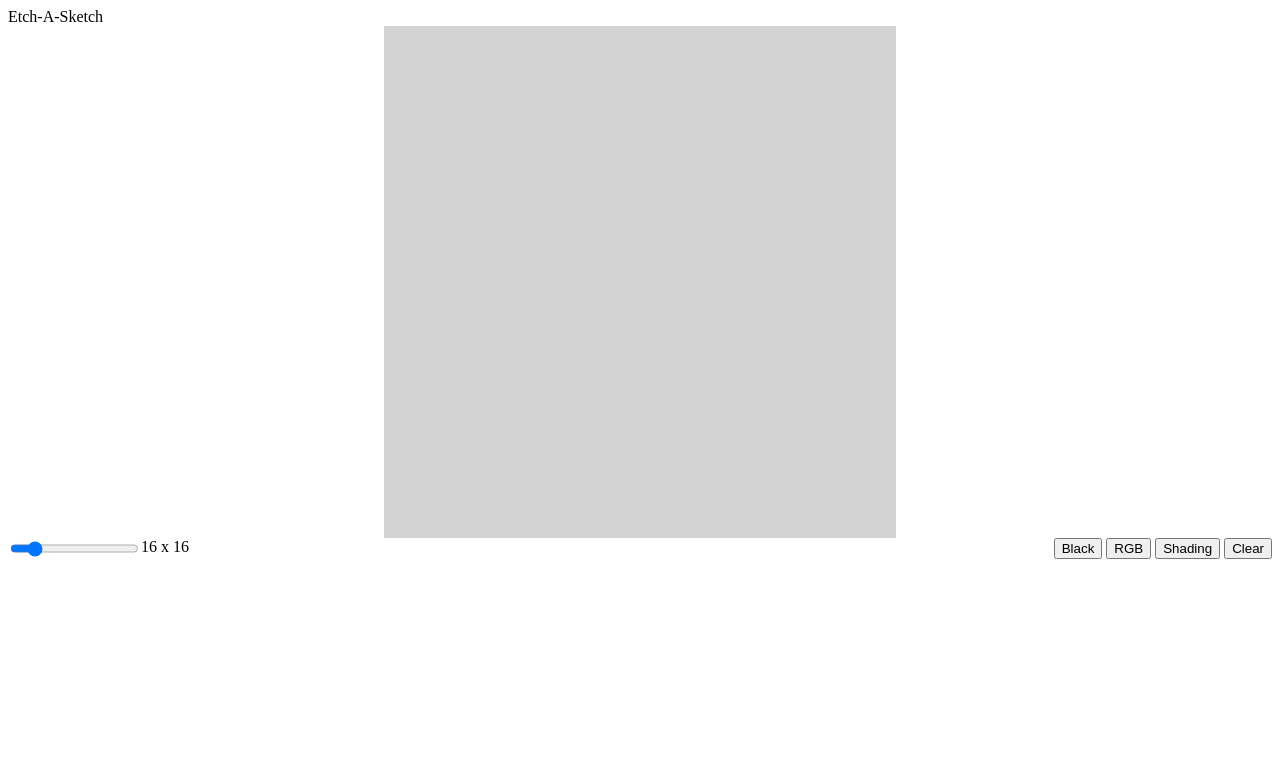
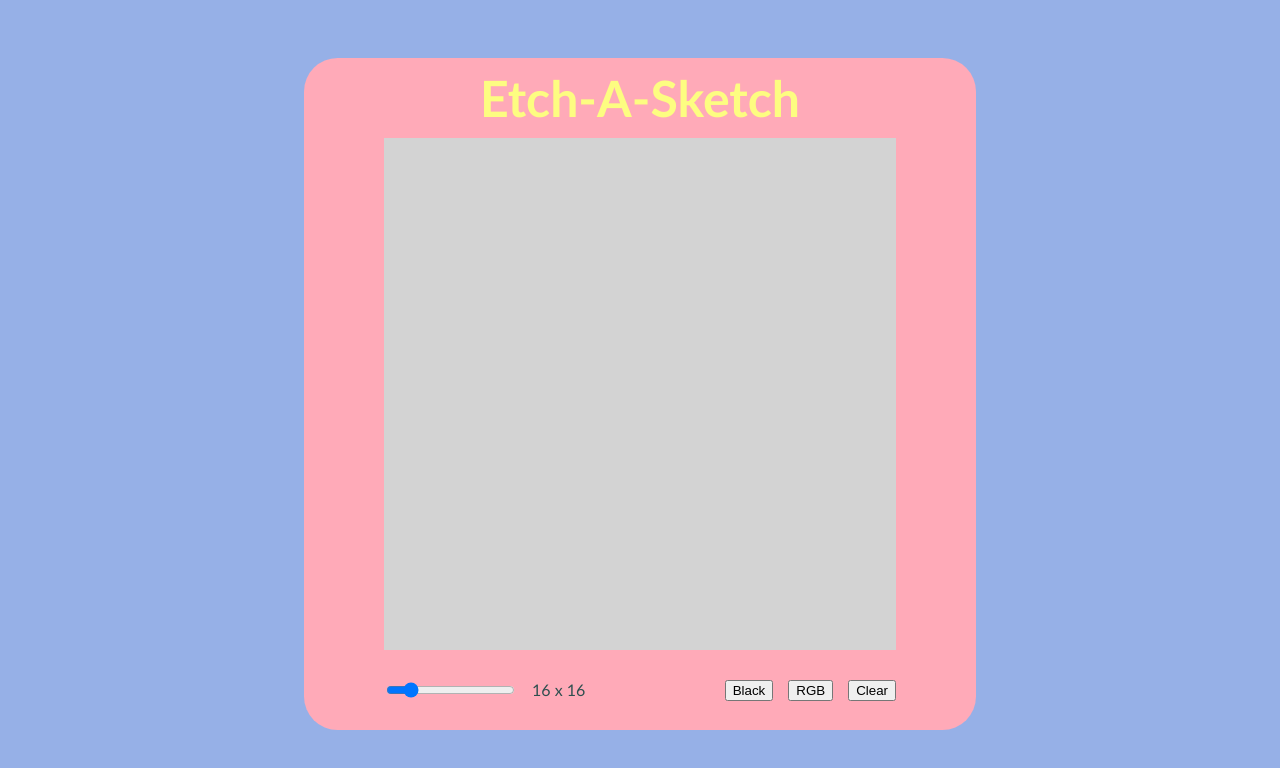
Before and after one commit to caylinvu/etchasketch, a plain HTML site: page index.html in a window 1280 px wide. Drawn offline with Linux system fonts and the light colour scheme.

Commit message:
Add CSS styling

```diff
--- a/index.html
+++ b/index.html
@@ -6,6 +6,7 @@
         <link rel="stylesheet" href="style.css">
     </head>
     <body>
+        <div class ="outer-container">
             <div class="main-container">
                 <div class="heading">Etch-A-Sketch</div>
                 <div class ="grid">
@@ -19,8 +20,8 @@
                     <div class="button-container">
                         <button class="black-button color-button">Black</button>
                         <button class="rgb-button color-button">RGB</button>
-                    <button class="shading-button color-button">Shading</button>
                         <button class="clear-button">Clear</button>
+                    </div>
                 </div>
             </div>
         </div>
--- a/script.js
+++ b/script.js
@@ -1,14 +1,12 @@
 const gridContainer = document.querySelector('.grid-container');
 const slider = document.querySelector('.slider');
 const rangeLabel = document.querySelector('.range-label');
-const colorButtons = document.querySelectorAll('.color-button');
 const blackButton = document.querySelector('.black-button');
 const rgbButton = document.querySelector('.rgb-button');
-const shadingButton = document.querySelector('.shading-button');
 const clearButton = document.querySelector('.clear-button');
 
 let isDragging = false;
-let drawColor = 'black';
+let drawColor = 'rgb(0,0,0)';
 
 // remove child nodes from container
 
@@ -62,11 +60,9 @@ function createGrid() {
 
         gridContainer.appendChild(gridSquare);
 
-        // click and drag to draw on etch a sketch (default color - black)
+        // click and drag to draw on etch a sketch
 
         gridSquare.addEventListener('mousedown', () => {
-            isDragging = true;
-            console.log(drawColor);
             if (drawColor == 'random') {
                 gridSquare.style.backgroundColor = generateRandomColor();
             } else {
@@ -83,24 +79,21 @@ function createGrid() {
                 }
             }
         });
-
-        gridSquare.addEventListener('mouseup', () => {
-            isDragging = false;
-        });
     }
 
     updateRangeLabel();
-    clearGrid();
 }
 
+createGrid();
+clearGrid();
+slider.addEventListener('click', createGrid);
 
-createGrid();
+// stop drawing when mouse button is released
+
+gridContainer.addEventListener('mousedown', () => isDragging = true);
+document.body.addEventListener('mouseup', () => isDragging = false);
+
+// change draw color using buttons
 
 blackButton.addEventListener('click', () => drawColor = 'black');
 rgbButton.addEventListener('click', () => drawColor = 'random');
-
-slider.addEventListener('click', createGrid);
-
-// add shading function
-
-// add UI
--- a/style.css
+++ b/style.css
@@ -1,6 +1,38 @@
+body {
+    font-family:'Gill Sans', 'Gill Sans MT', Calibri, 'Trebuchet MS', sans-serif;
+    background-color: rgb(150, 176, 231);
+}
+
+.outer-container {
+    display: flex;
+    justify-content: center;
+    padding: 50px;
+}
+
+.main-container {
+    display: flex;
+    flex-direction: column;
+    border-left: solid rgb(255, 170, 184) 80px;
+    border-right: solid rgb(255, 170, 184) 80px;
+    border-radius: 5%;
+}
+
+.heading {
+    display: flex;
+    justify-content: center;
+    align-items: center;
+    font-size: 50px;
+    background-color: rgb(255, 170, 184);
+    height: 80px;
+    font-weight: bold;
+    color: rgb(253, 253, 129);
+}
+
 .grid {
     display: flex;
     justify-content: center;
+    width: 512px;
+    height: 512px;
 }
 
 .grid-container {
@@ -15,14 +47,31 @@
 }
 
 .grid-square:hover {
-    background-color: grey;
+    background-color: darkgrey;
 }
 
 .interactive {
     display: flex;
     justify-content: space-between;
+    align-items: center;
+    background-color: rgb(255, 170, 184);
+    height: 80px;
 }
 
 .slider-container {
     display: flex;
+    gap: 15px;
 }
+
+.slider {
+
+}
+
+.range-label {
+    color: darkslategrey;
+}
+
+.button-container {
+    display: flex;
+    gap: 15px;
+}
```
Lines whose indentation alone changed are shown as unchanged.
